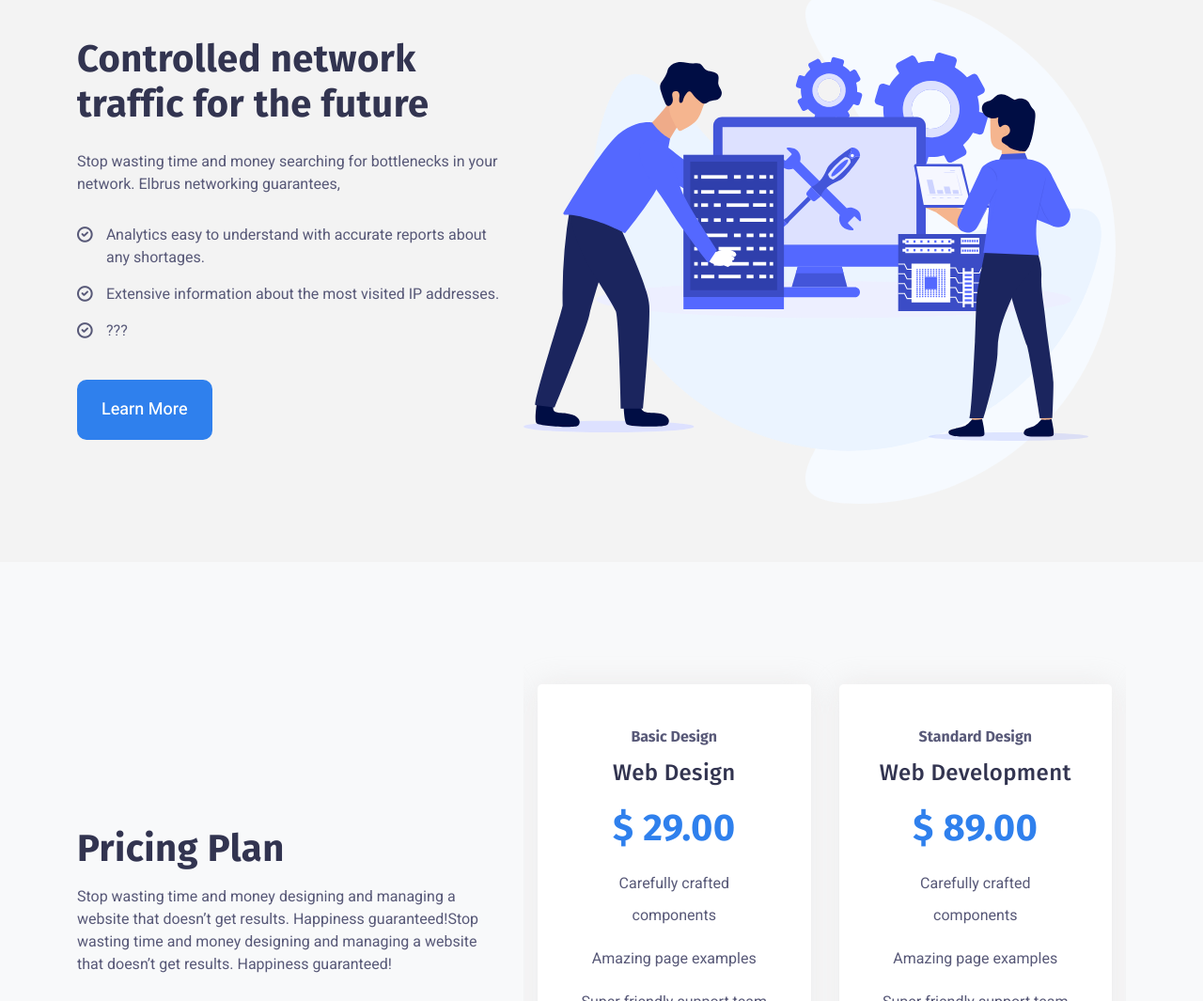
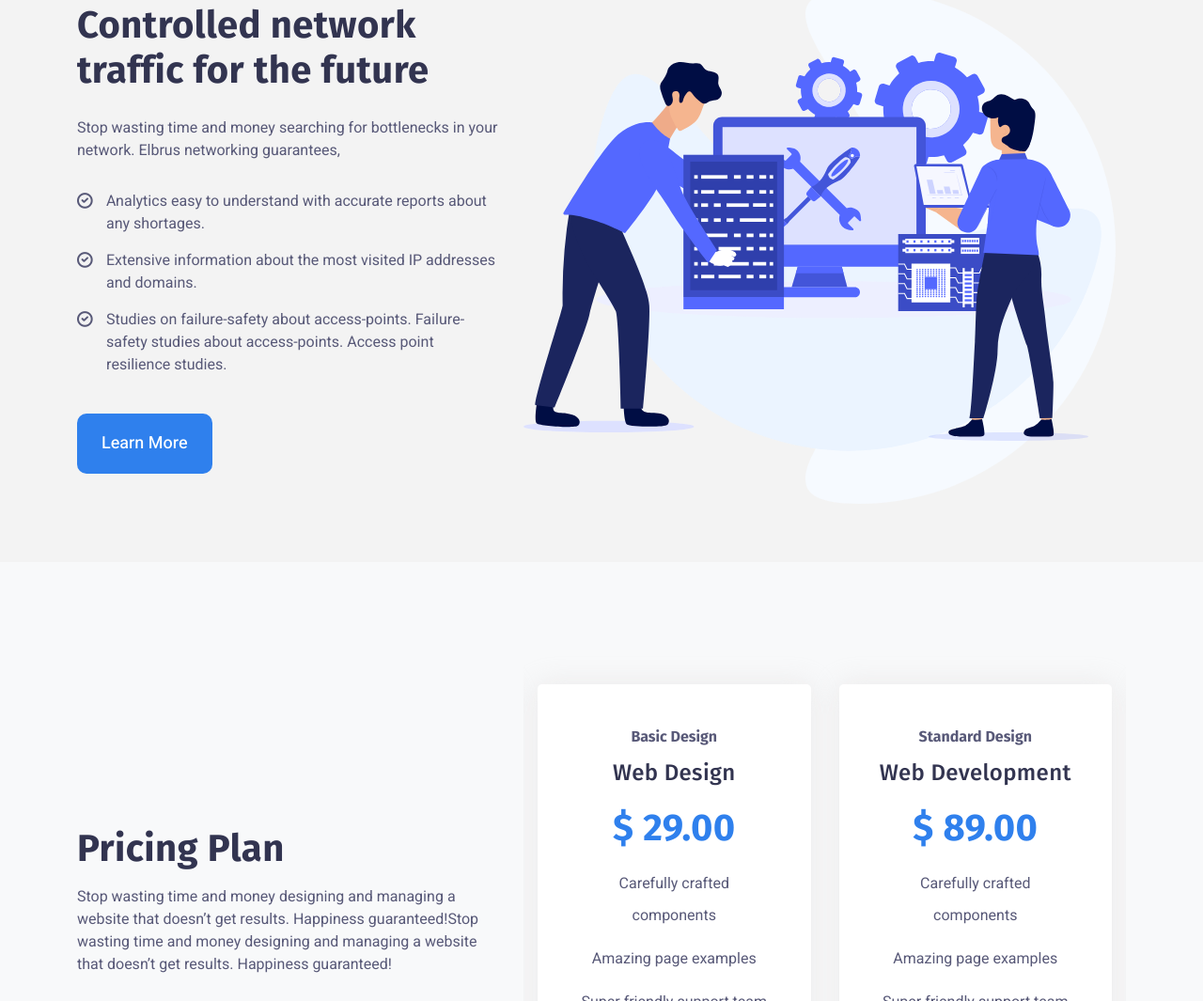
Before and after one commit to Elbrus-Analytics/website, a plain HTML site: page index.html in a window 1280 px wide. Shown: the part 1977-3042 px from the top of the page at 94% size. Drawn offline with nearby package versions, Linux system fonts and the light colour scheme.

Commit message:
Added last bullet point in section

```diff
--- a/index.html
+++ b/index.html
@@ -245,11 +245,13 @@
                 </li>
                 <li class="wow fadeInUp" data-wow-delay=".4s">
                   <i class="lni lni-checkmark-circle"></i>
-                  Extensive information about the most visited IP addresses.
+                  Extensive information about the most visited IP addresses and domains.
                 </li>
                 <li class="wow fadeInUp" data-wow-delay=".45s">
                   <i class="lni lni-checkmark-circle"></i>
-                  ???
+                  Studies on failure-safety about access-points.
+                  Failure-safety studies about access-points.
+                  Access point resilience studies.
                 </li>
               </ul>
               <a href="#0" class="button button-lg radius-10 wow fadeInUp" data-wow-delay=".5s">Learn More</a>
```
